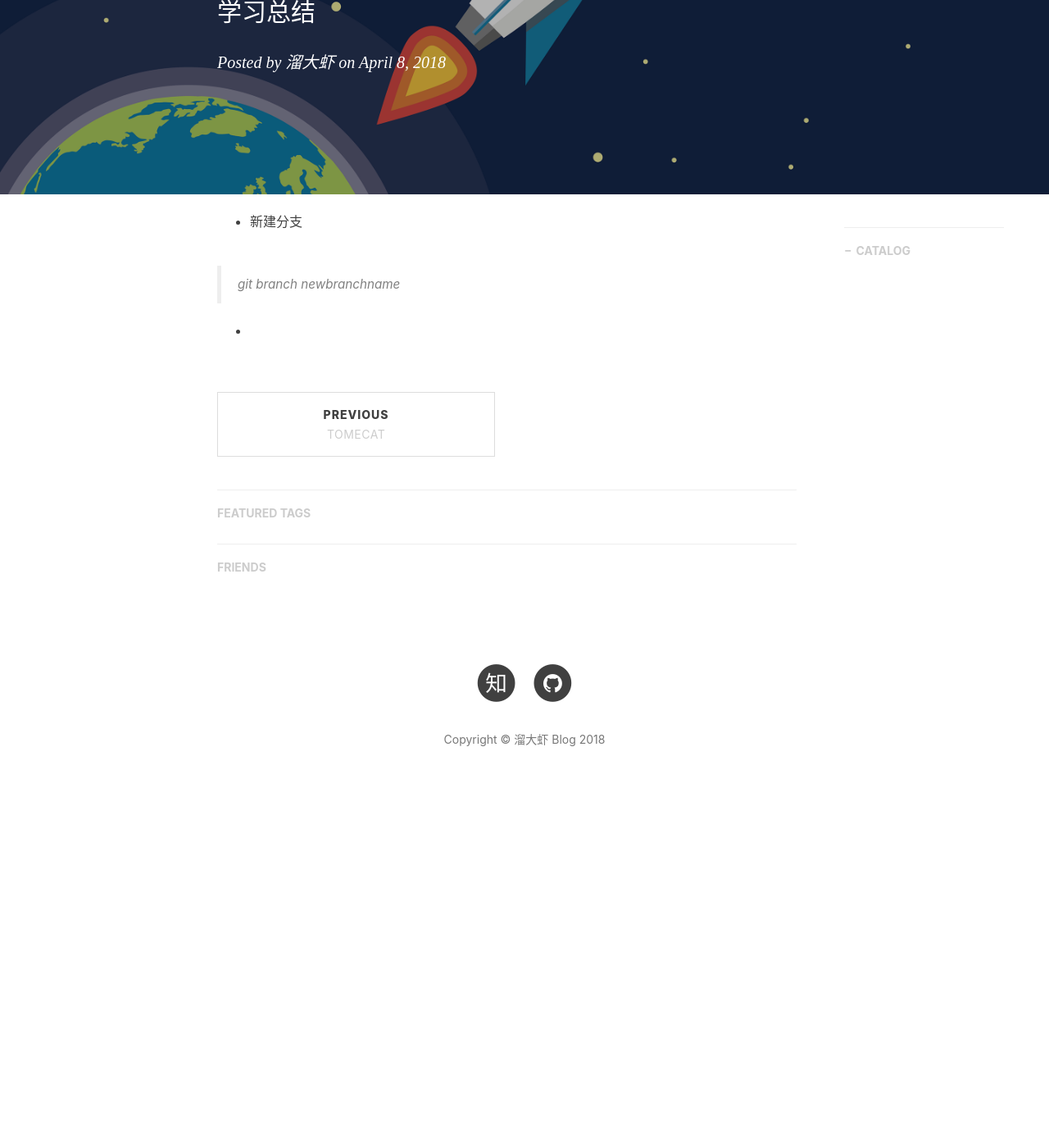
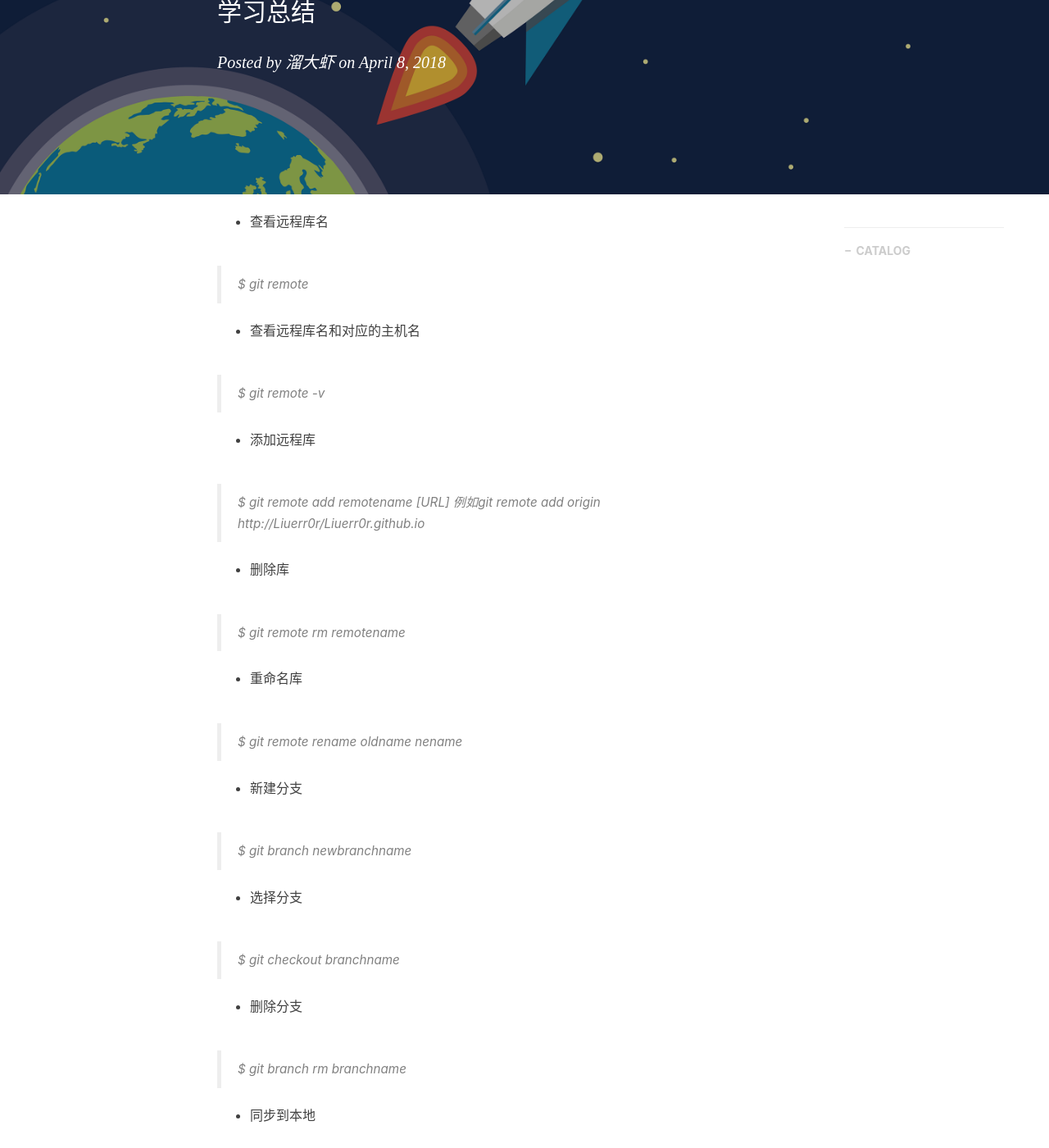
Before and after one commit to Liuerr0r/Liuerr0r.github.io, a Jekyll site: the page built from _posts/2018-04-08-git.md, in a window 1280 px wide and 1400 px high, scrolled down 286 px. Shown: the whole window at 82% size. Built offline with Jekyll 4.4.1, drawn with Linux system fonts in a browser that asks for light colours; nearby versions of some CDN libraries; comment, search, counter and statistics services are not loaded; before the commit the page ends 1265 px from its top, so only the background shows below that; some of the changed text lies outside the part shown.

Commit message:
发布新博客

```diff
--- a/_posts/2018-04-08-git.md
+++ b/_posts/2018-04-08-git.md
@@ -12,8 +12,46 @@ tags:
 
 ---
 
+- 查看远程库名
+
+> $ git remote
+
+- 查看远程库名和对应的主机名
+
+> $ git remote -v
+
+- 添加远程库
+
+> $ git remote add remotename [URL] 例如git remote add origin http://Liuerr0r/Liuerr0r.github.io
+
+- 删除库
+
+> $ git remote rm remotename
+
+- 重命名库
+
+> $ git remote rename oldname nename
+
 - 新建分支
 
-> git branch newbranchname
+> $ git branch newbranchname
 
--
+- 选择分支
+
+> $ git checkout branchname
+
+- 删除分支
+
+> $ git branch rm branchname
+
+- 同步到本地
+
+> $ git pull origin master
+
+- 推送到远程
+
+> $ git push -u origin master
+
+- 查看当前信息
+
+> $ git stutas
```
